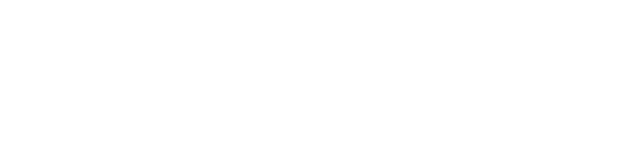
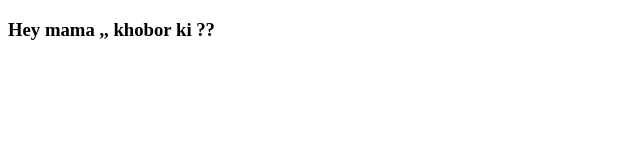
Before and after one commit to johnny0039/Learning-Web-dev.1, a plain HTML site: page index.html in a window 1280 px wide. Shown: the whole page, without its empty margins (0-640 px from the left). Drawn offline with Linux system fonts and the light colour scheme.

Commit message:
learned github

```diff
--- a/index.html
+++ b/index.html
@@ -7,5 +7,7 @@
 </head>
 <body>
 
+    <h3>Hey mama ,, khobor ki ??</h3>
+
 </body>
 </html>
```
